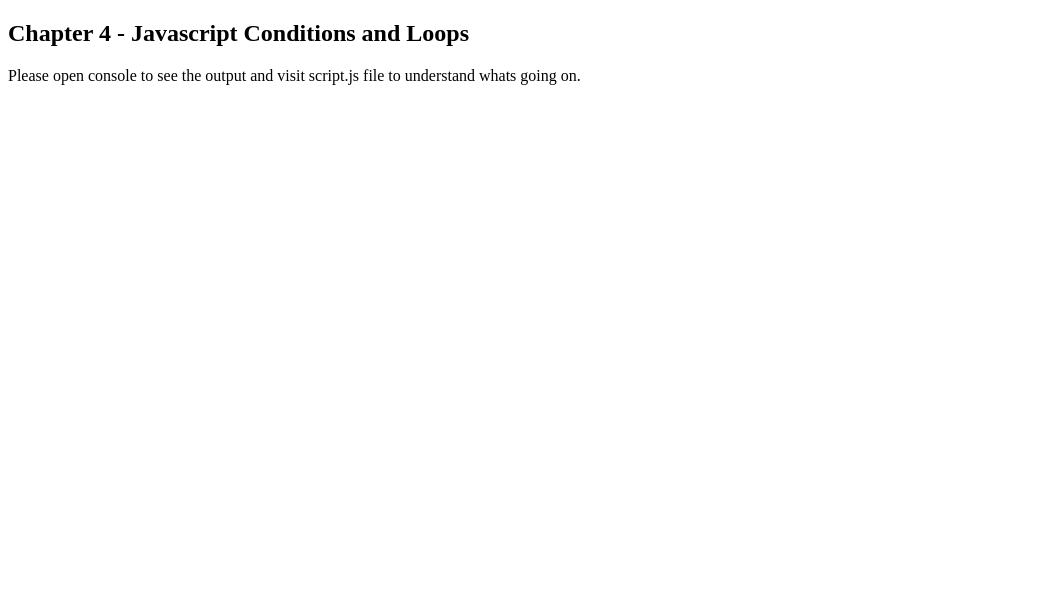
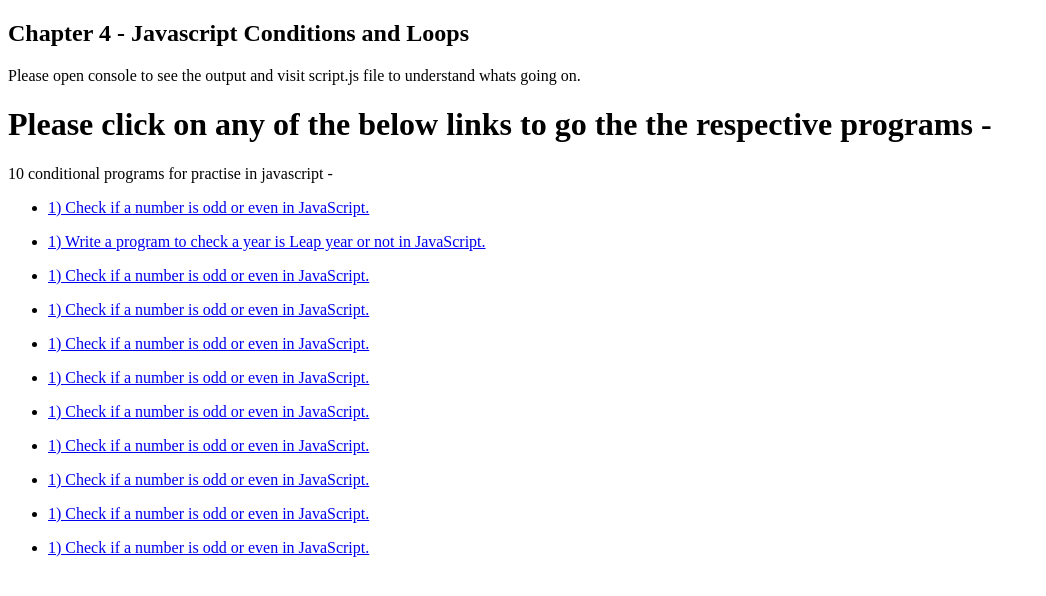
Before and after one commit to kumarlearns6767/udemy_the_complete_JavaScript_course, a plain HTML site: page ch4-javascript-condition-and-loops/index.html in a window 1280 px wide. Shown: the whole page, without its empty margins (0-1046 px from the left). Drawn offline with Linux system fonts and the light colour scheme.

Commit message:
added odd even program details

```diff
--- a/ch4-javascript-condition-and-loops/index.html
+++ b/ch4-javascript-condition-and-loops/index.html
@@ -13,6 +13,102 @@
 			Please open console to see the output and visit script.js file to
 			understand whats going on.
 		</p>
+
+		<h1>
+			Please click on any of the below links to go the the respective programs -
+		</h1>
+
+		<p>10 conditional programs for practise in javascript -</p>
+		<ul>
+			<li>
+				<p>
+					<a href="./even-odd/even-odd.html">
+						1) Check if a number is odd or even in JavaScript.
+					</a>
+				</p>
+			</li>
+
+			<li>
+				<p>
+					<a href="./even-odd/even-odd.html">
+						1) Write a program to check a year is Leap year or not in
+						JavaScript.
+					</a>
+				</p>
+			</li>
+
+			<li>
+				<p>
+					<a href="./even-odd/even-odd.html">
+						1) Check if a number is odd or even in JavaScript.
+					</a>
+				</p>
+			</li>
+
+			<li>
+				<p>
+					<a href="./even-odd/even-odd.html">
+						1) Check if a number is odd or even in JavaScript.
+					</a>
+				</p>
+			</li>
+
+			<li>
+				<p>
+					<a href="./even-odd/even-odd.html">
+						1) Check if a number is odd or even in JavaScript.
+					</a>
+				</p>
+			</li>
+
+			<li>
+				<p>
+					<a href="./even-odd/even-odd.html">
+						1) Check if a number is odd or even in JavaScript.
+					</a>
+				</p>
+			</li>
+
+			<li>
+				<p>
+					<a href="./even-odd/even-odd.html">
+						1) Check if a number is odd or even in JavaScript.
+					</a>
+				</p>
+			</li>
+
+			<li>
+				<p>
+					<a href="./even-odd/even-odd.html">
+						1) Check if a number is odd or even in JavaScript.
+					</a>
+				</p>
+			</li>
+
+			<li>
+				<p>
+					<a href="./even-odd/even-odd.html">
+						1) Check if a number is odd or even in JavaScript.
+					</a>
+				</p>
+			</li>
+
+			<li>
+				<p>
+					<a href="./even-odd/even-odd.html">
+						1) Check if a number is odd or even in JavaScript.
+					</a>
+				</p>
+			</li>
+
+			<li>
+				<p>
+					<a href="./even-odd/even-odd.html">
+						1) Check if a number is odd or even in JavaScript.
+					</a>
+				</p>
+			</li>
+		</ul>
 		<script src="script.js"></script>
 	</body>
 </html>
```
Also changed, not shown: ch4-javascript-condition-and-loops/even-odd/even-odd.html (added), ch4-javascript-condition-and-loops/even-odd/even-odd.js (added).
